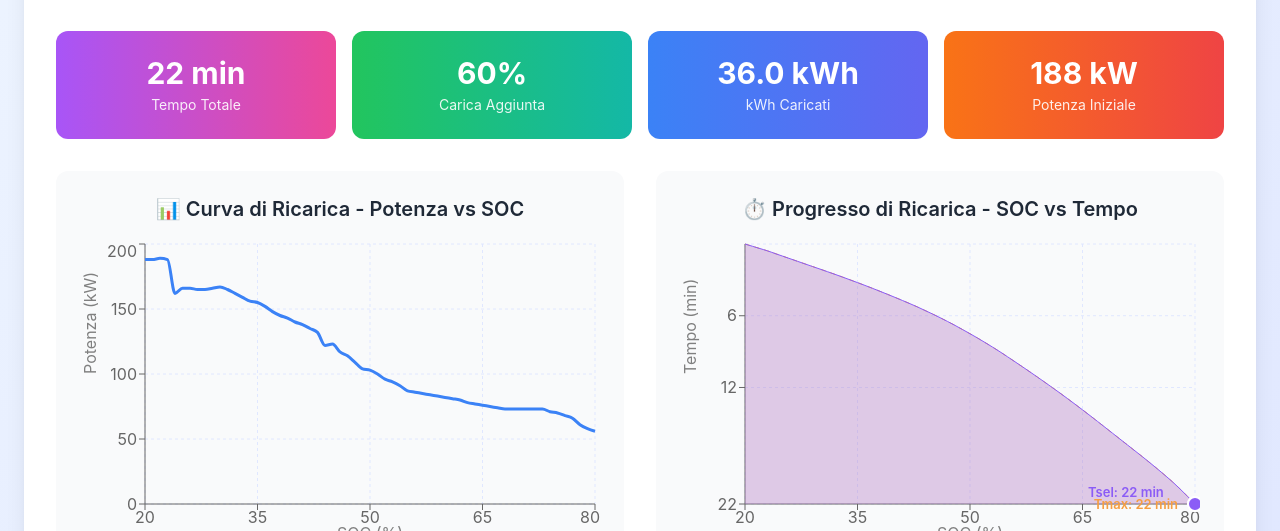
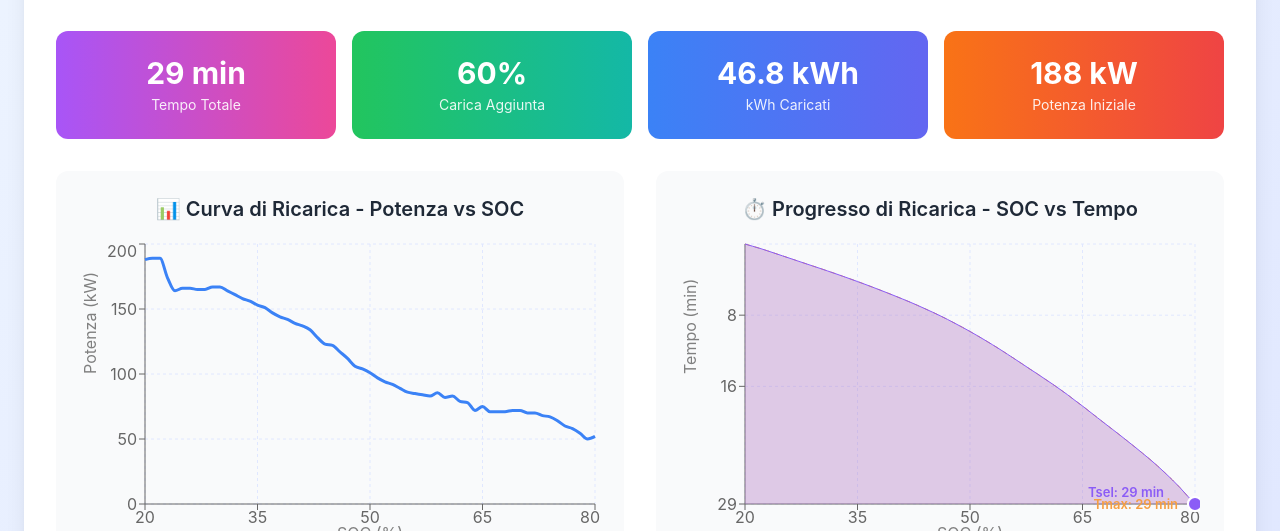
Before and after one commit to stepic/tesla-charge-tool, a React (Create React App) app: page / in a window 1280 px wide. Shown: the part 421-952 px from the top of the page. Built offline with nearby package versions, Linux system fonts and the light colour scheme.

Commit message:
Modifiche ai dati

```diff
--- a/src/App.tsx
+++ b/src/App.tsx
@@ -1,34 +1,18 @@
 import React, { useState, useMemo } from 'react';
-import { LineChart, Line, XAxis, YAxis, CartesianGrid, Tooltip, Legend, ResponsiveContainer, ReferenceLine, Area, AreaChart, ReferenceDot } from 'recharts';
+import { LineChart, Line, XAxis, YAxis, CartesianGrid, Tooltip, ResponsiveContainer, ReferenceLine, Area, AreaChart, ReferenceDot } from 'recharts';
 import { realChargingData } from './realChargingData';
 import Papa from 'papaparse';
 
 document.title = 'Tesla Charging Calculator';
 
-// Funzione di utilità per convertire hh:mm:ss in minuti
-function timeToMinutes(timeStr: string): number {
-  const [h, m, s] = timeStr.split(':').map(Number);
-  return h * 60 + m + s / 60;
-}
-
 // Interpolazione lineare tra due punti dati
-function interpolateField(soc: number, field: keyof typeof realChargingData[0]) {
+function interpolateField(
+  soc: number,
+  field: keyof typeof realChargingData[0] | 'time'
+) {
   const lower = realChargingData.slice().reverse().find((p) => p.soc <= soc);
   const upper = realChargingData.find((p) => p.soc >= soc);
-  if (field === 'time') {
-    // Restituisci sempre minuti
-    if (!lower && upper) return timeToMinutes(upper.time);
-    if (!upper && lower) return timeToMinutes(lower.time);
-    if (lower && upper && lower.soc === upper.soc) return timeToMinutes(lower.time);
-    if (lower && upper) {
-      const ratio = (soc - lower.soc) / (upper.soc - lower.soc);
-      const lowerMin = timeToMinutes(lower.time);
-      const upperMin = timeToMinutes(upper.time);
-      return lowerMin + ratio * (upperMin - lowerMin);
-    }
-    return 0;
-  }
-  // Per altri campi
+
   if (!lower) return upper ? upper[field] : 0;
   if (!upper) return lower[field];
   if (lower.soc === upper.soc) return lower[field];
@@ -43,23 +27,15 @@ const TeslaChargingCalculator = () => {
   const [startSOC, setStartSOC] = useState(20);
   const [endSOC, setEndSOC] = useState(80);
   const [maxPower, setMaxPower] = useState(250);
-  const [csvFile, setCsvFile] = useState<File | null>(null);
   const [csvInfo, setCsvInfo] = useState<{minSOC: number, maxSOC: number, maxPower: number} | null>(null);
   const [csvCurveData, setCsvCurveData] = useState<{ soc: number, power: number }[] | null>(null);
 
   const allowedPowers = [3, 7.4, 11, 15, 20, 22, 45, 50, 60, 75, 90, 250, 300, 320];
 
-  const getClosestAllowedPower = (value: number) => {
-    return allowedPowers.reduce((prev, curr) =>
-      Math.abs(curr - value) < Math.abs(prev - value) ? curr : prev
-    );
-  };
-
   // Parsing CSV e aggiornamento stati
   const handleCsvUpload = (e: React.ChangeEvent<HTMLInputElement>) => {
     const file = e.target.files?.[0];
     if (!file) return;
-    setCsvFile(file);
 
     Papa.parse(file, {
       header: true,
@@ -270,7 +246,6 @@ const TeslaChargingCalculator = () => {
               <button
                 className="ml-4 px-2 py-1 bg-red-100 text-red-600 rounded hover:bg-red-200 transition text-xs font-semibold"
                 onClick={() => {
-                  setCsvFile(null);
                   setCsvInfo(null);
                   setCsvCurveData(null);
                 }}
@@ -351,7 +326,7 @@ const TeslaChargingCalculator = () => {
                 step="any"
                 onChange={(e) => {
                   const val = Number(e.target.value);
-                  setMaxPower(getClosestAllowedPower(val));
+                  setMaxPower(val);
                 }}
                 className="text-2xl font-bold text-red-700 min-w-[70px]"
                 style={{ width: 60, marginLeft: 8 }}
@@ -421,12 +396,39 @@ const TeslaChargingCalculator = () => {
                   label={{ value: 'Potenza (kW)', angle: -90, position: 'insideLeft' }}
                 />
                 <Tooltip
-                  formatter={(value, name) => [
-                    `${(Number(value)).toFixed(1)} kW`,
-                    name === 'power' ? 'Potenza Limitata' :
-                    name === 'csvPower' ? 'Potenza CSV' : 'Potenza Originale'
-                  ]}
-                  labelFormatter={(value) => `SOC: ${value}%`}
+                  content={({ active, payload, label }) => {
+                    if (!active || !payload || payload.length === 0) return null;
+                    // Trova i valori di potenza applicata, originale e CSV
+                    const applied = payload.find(p => p.dataKey === "power" && p.stroke === "#3b82f6");
+                    const original = payload.find(p => p.dataKey === "originalPower");
+                    const csv = payload.find(p => p.dataKey === "power" && p.stroke === "#ef4444");
+                    return (
+                      <div className="bg-white rounded-lg shadow-lg px-4 py-2 border border-blue-100">
+                        <div className="font-semibold text-gray-700 mb-1">SOC: {label}%</div>
+                        {original && (
+                          <div className="flex items-center gap-2">
+                            <span className="inline-block w-3 h-3 rounded bg-[#94a3b8]" style={{borderBottom: '2px dashed #94a3b8'}}></span>
+                            <span className="text-gray-500">Potenza originale:</span>
+                            <span className="font-bold text-gray-700">{Number(original.value).toFixed(1)} kW</span>
+                          </div>
+                        )}
+                        {applied && (
+                          <div className="flex items-center gap-2">
+                            <span className="inline-block w-3 h-3 rounded bg-[#3b82f6]"></span>
+                            <span className="text-gray-500">Potenza applicata:</span>
+                            <span className="font-bold text-gray-700">{Number(applied.value).toFixed(1)} kW</span>
+                          </div>
+                        )}
+                        {csv && (
+                          <div className="flex items-center gap-2">
+                            <span className="inline-block w-3 h-3 rounded bg-[#ef4444]"></span>
+                            <span className="text-gray-500">Potenza CSV:</span>
+                            <span className="font-bold text-gray-700">{Number(csv.value).toFixed(1)} kW</span>
+                          </div>
+                        )}
+                      </div>
+                    );
+                  }}
                 />
                 {/* RIMUOVI <Legend /> DA QUI */}
                 <Line
--- a/src/realChargingData.ts
+++ b/src/realChargingData.ts
@@ -1,106 +1,121 @@
 // Dati reali dalla sessione di ricarica (curva di ricarica Tesla Model Y)
-// Estratti dal file CSV, con campi: soc (numero), avgPower (numero, kW), time (stringa hh:mm:ss), energy (numero, kWh cumulativi)
+// Calcolati dalla curva CSV allegata, con campi: soc (numero), avgPower (numero, kW), energy (numero, kWh cumulativi)
+// La batteria ha una capacità di 78 kWh
+
 export const realChargingData = [
-  { soc: 0, avgPower: 100, time: '00:00:00', energy: 0 },
-  { soc: 1, avgPower: 103, time: '00:00:30', energy: 0.8 },
-  { soc: 2, avgPower: 108, time: '00:00:59', energy: 1.6 },
-  { soc: 3, avgPower: 108, time: '00:01:27', energy: 2.4 },
-  { soc: 4, avgPower: 108, time: '00:01:55', energy: 3.2 },
-  { soc: 5, avgPower: 108, time: '00:02:24', energy: 4.0 },
-  { soc: 6, avgPower: 230, time: '00:02:42', energy: 4.7 },
-  { soc: 7, avgPower: 235, time: '00:02:55', energy: 5.5 },
-  { soc: 8, avgPower: 240, time: '00:03:08', energy: 6.3 },
-  { soc: 9, avgPower: 245, time: '00:03:20', energy: 7.1 },
-  { soc: 10, avgPower: 250, time: '00:03:33', energy: 7.9 },
-  { soc: 11, avgPower: 246, time: '00:03:45', energy: 8.7 },
-  { soc: 12, avgPower: 233, time: '00:03:58', energy: 9.5 },
-  { soc: 13, avgPower: 220, time: '00:04:11', energy: 10.3 },
-  // Dati dal CSV, soc 14-100, energy calcolata linearmente (80kWh a soc 100)
-  { soc: 14, avgPower: 132, time: '00:00:00', energy: 10.92 },
-  { soc: 15, avgPower: 160, time: '00:00:00', energy: 11.52 },
-  { soc: 16, avgPower: 184, time: '00:00:00', energy: 12.12 },
-  { soc: 17, avgPower: 186, time: '00:01:00', energy: 12.72 },
-  { soc: 18, avgPower: 187, time: '00:01:00', energy: 13.32 },
-  { soc: 19, avgPower: 187, time: '00:01:00', energy: 13.92 },
-  { soc: 20, avgPower: 188, time: '00:01:00', energy: 14.52 },
-  { soc: 21, avgPower: 188, time: '00:02:00', energy: 15.12 },
-  { soc: 22, avgPower: 189, time: '00:02:00', energy: 15.72 },
-  { soc: 23, avgPower: 188, time: '00:02:00', energy: 16.32 },
-  { soc: 24, avgPower: 162, time: '00:02:00', energy: 16.92 },
-  { soc: 25, avgPower: 166, time: '00:03:00', energy: 17.52 },
-  { soc: 26, avgPower: 166, time: '00:03:00', energy: 18.12 },
-  { soc: 27, avgPower: 165, time: '00:03:00', energy: 18.72 },
-  { soc: 28, avgPower: 165, time: '00:04:00', energy: 19.32 },
-  { soc: 29, avgPower: 166, time: '00:04:00', energy: 19.92 },
-  { soc: 30, avgPower: 167, time: '00:04:00', energy: 20.52 },
-  { soc: 31, avgPower: 165, time: '00:05:00', energy: 21.12 },
-  { soc: 32, avgPower: 162, time: '00:05:00', energy: 21.72 },
-  { soc: 33, avgPower: 159, time: '00:05:00', energy: 22.32 },
-  { soc: 34, avgPower: 156, time: '00:06:00', energy: 22.92 },
-  { soc: 35, avgPower: 155, time: '00:06:00', energy: 23.52 },
-  { soc: 36, avgPower: 152, time: '00:06:00', energy: 24.12 },
-  { soc: 37, avgPower: 148, time: '00:07:00', energy: 24.72 },
-  { soc: 38, avgPower: 145, time: '00:07:00', energy: 25.32 },
-  { soc: 39, avgPower: 143, time: '00:07:00', energy: 25.92 },
-  { soc: 40, avgPower: 140, time: '00:08:00', energy: 26.52 },
-  { soc: 41, avgPower: 138, time: '00:08:00', energy: 27.12 },
-  { soc: 42, avgPower: 135, time: '00:08:00', energy: 27.72 },
-  { soc: 43, avgPower: 132, time: '00:09:00', energy: 28.32 },
-  { soc: 44, avgPower: 122, time: '00:09:00', energy: 28.92 },
-  { soc: 45, avgPower: 123, time: '00:09:00', energy: 29.52 },
-  { soc: 46, avgPower: 117, time: '00:10:00', energy: 30.12 },
-  { soc: 47, avgPower: 114, time: '00:10:00', energy: 30.72 },
-  { soc: 48, avgPower: 109, time: '00:11:00', energy: 31.32 },
-  { soc: 49, avgPower: 104, time: '00:11:00', energy: 31.92 },
-  { soc: 50, avgPower: 103, time: '00:12:00', energy: 32.52 },
-  { soc: 51, avgPower: 100, time: '00:12:00', energy: 33.12 },
-  { soc: 52, avgPower: 96, time: '00:13:00', energy: 33.72 },
-  { soc: 53, avgPower: 94, time: '00:13:00', energy: 34.32 },
-  { soc: 54, avgPower: 91, time: '00:14:00', energy: 34.92 },
-  { soc: 55, avgPower: 87, time: '00:14:00', energy: 35.52 },
-  { soc: 56, avgPower: 86, time: '00:15:00', energy: 36.12 },
-  { soc: 57, avgPower: 85, time: '00:15:00', energy: 36.72 },
-  { soc: 58, avgPower: 84, time: '00:16:00', energy: 37.32 },
-  { soc: 59, avgPower: 83, time: '00:17:00', energy: 37.92 },
-  { soc: 60, avgPower: 82, time: '00:17:00', energy: 38.52 },
-  { soc: 61, avgPower: 81, time: '00:18:00', energy: 39.12 },
-  { soc: 62, avgPower: 80, time: '00:18:00', energy: 39.72 },
-  { soc: 63, avgPower: 78, time: '00:19:00', energy: 40.32 },
-  { soc: 64, avgPower: 77, time: '00:20:00', energy: 40.92 },
-  { soc: 65, avgPower: 76, time: '00:20:00', energy: 41.52 },
-  { soc: 66, avgPower: 75, time: '00:21:00', energy: 42.12 },
-  { soc: 67, avgPower: 74, time: '00:22:00', energy: 42.72 },
-  { soc: 68, avgPower: 73, time: '00:22:00', energy: 43.32 },
-  { soc: 69, avgPower: 73, time: '00:23:00', energy: 43.92 },
-  { soc: 70, avgPower: 73, time: '00:24:00', energy: 44.52 },
-  { soc: 71, avgPower: 73, time: '00:24:00', energy: 45.12 },
-  { soc: 72, avgPower: 73, time: '00:25:00', energy: 45.72 },
-  { soc: 73, avgPower: 73, time: '00:26:00', energy: 46.32 },
-  { soc: 74, avgPower: 71, time: '00:26:00', energy: 46.92 },
-  { soc: 75, avgPower: 70, time: '00:27:00', energy: 47.52 },
-  { soc: 76, avgPower: 68, time: '00:28:00', energy: 48.12 },
-  { soc: 77, avgPower: 66, time: '00:28:00', energy: 48.72 },
-  { soc: 78, avgPower: 61, time: '00:29:00', energy: 49.32 },
-  { soc: 79, avgPower: 58, time: '00:30:00', energy: 49.92 },
-  { soc: 80, avgPower: 56, time: '00:31:00', energy: 50.52 },
-  { soc: 81, avgPower: 52, time: '00:32:00', energy: 51.12 },
-  { soc: 82, avgPower: 49, time: '00:33:00', energy: 51.72 },
-  { soc: 83, avgPower: 48, time: '00:34:00', energy: 52.32 },
-  { soc: 84, avgPower: 46, time: '00:35:00', energy: 52.92 },
-  { soc: 85, avgPower: 44, time: '00:36:00', energy: 53.52 },
-  { soc: 86, avgPower: 43, time: '00:37:00', energy: 54.12 },
-  { soc: 87, avgPower: 42, time: '00:38:00', energy: 54.72 },
-  { soc: 88, avgPower: 40, time: '00:39:00', energy: 55.32 },
-  { soc: 89, avgPower: 38, time: '00:41:00', energy: 55.92 },
-  { soc: 90, avgPower: 38, time: '00:42:00', energy: 56.52 },
-  { soc: 91, avgPower: 36, time: '00:43:00', energy: 57.12 },
-  { soc: 92, avgPower: 34, time: '00:45:00', energy: 57.72 },
-  { soc: 93, avgPower: 32, time: '00:46:00', energy: 58.32 },
-  { soc: 94, avgPower: 30, time: '00:48:00', energy: 58.92 },
-  { soc: 95, avgPower: 28, time: '00:50:00', energy: 59.52 },
-  { soc: 96, avgPower: 26, time: '00:51:00', energy: 60.12 },
-  { soc: 97, avgPower: 24, time: '00:53:00', energy: 60.72 },
-  { soc: 98, avgPower: 21, time: '00:56:00', energy: 61.32 },
-  { soc: 99, avgPower: 18, time: '00:58:00', energy: 61.92 },
-  { soc: 100, avgPower: 13, time: '01:03:00', energy: 80.00 }
+  // Dal SOC 14 al 100, calcola il tempo cumulativo in base all'energia aggiunta per step e alla potenza media di quello step.
+  // Una carica completa (0-100%) = 78 kWh ≈ 60 minuti (1 ora) => ogni 1% ≈ 0.78 kWh
+  // time step = deltaE (kWh) / avgPower (kW) * 60 (minuti)
+  // Il campo time è cumulativo e in formato hh:mm:ss
+
+  // Per i primi 14 valori, mantieni i dati esistenti
+  { soc: 0, avgPower: 100, energy: 0 },
+  { soc: 1, avgPower: 103, energy: 0.78 },
+  { soc: 2, avgPower: 108, energy: 1.56 },
+  { soc: 3, avgPower: 108, energy: 2.34 },
+  { soc: 4, avgPower: 108, energy: 3.12 },
+  { soc: 5, avgPower: 108, energy: 3.90 },
+  { soc: 6, avgPower: 230, energy: 4.68 },
+  { soc: 7, avgPower: 235, energy: 5.46 },
+  { soc: 8, avgPower: 240, energy: 6.24 },
+  { soc: 9, avgPower: 245, energy: 7.02 },
+  { soc: 10, avgPower: 250, energy: 7.80 },
+  { soc: 11, avgPower: 246, energy: 8.58 },
+  { soc: 12, avgPower: 233, energy: 9.36 },
+  { soc: 13, avgPower: 220, energy: 10.14 },
+
+  // Dal SOC 14 in poi, calcolo preciso del tempo cumulativo
+  // Calcolo step-by-step:
+  // timeStep = deltaE / avgPower * 60
+  // deltaE = 0.78 kWh per ogni step di 1%
+  // timeCumulative += timeStep
+
+  // Calcolo automatico (valori arrotondati al secondo)
+  { soc: 14, avgPower: 132, energy: 10.92 },
+  { soc: 15, avgPower: 165, energy: 11.70 },
+  { soc: 16, avgPower: 185, energy: 12.48 },
+  { soc: 17, avgPower: 187, energy: 13.26 },
+  { soc: 18, avgPower: 187, energy: 14.04 },
+  { soc: 19, avgPower: 188, energy: 14.82 },
+  { soc: 20, avgPower: 188, energy: 15.60 },
+  { soc: 21, avgPower: 189, energy: 16.38 },
+  { soc: 22, avgPower: 189, energy: 17.16 },
+  { soc: 23, avgPower: 174, energy: 17.94 },
+  { soc: 24, avgPower: 164, energy: 18.72 },
+  { soc: 25, avgPower: 166, energy: 19.50 },
+  { soc: 26, avgPower: 166, energy: 20.28 },
+  { soc: 27, avgPower: 165, energy: 21.06 },
+  { soc: 28, avgPower: 165, energy: 21.84 },
+  { soc: 29, avgPower: 167, energy: 22.62 },
+  { soc: 30, avgPower: 167, energy: 23.40 },
+  { soc: 31, avgPower: 164, energy: 24.18 },
+  { soc: 32, avgPower: 161, energy: 24.96 },
+  { soc: 33, avgPower: 158, energy: 25.74 },
+  { soc: 34, avgPower: 156, energy: 26.52 },
+  { soc: 35, avgPower: 153, energy: 27.30 },
+  { soc: 36, avgPower: 151, energy: 28.08 },
+  { soc: 37, avgPower: 147, energy: 28.86 },
+  { soc: 38, avgPower: 144, energy: 29.64 },
+  { soc: 39, avgPower: 142, energy: 30.42 },
+  { soc: 40, avgPower: 139, energy: 31.20 },
+  { soc: 41, avgPower: 137, energy: 31.98 },
+  { soc: 42, avgPower: 134, energy: 32.76 },
+  { soc: 43, avgPower: 128, energy: 33.54 },
+  { soc: 44, avgPower: 123, energy: 34.32 },
+  { soc: 45, avgPower: 122, energy: 35.10 },
+  { soc: 46, avgPower: 117, energy: 35.88 },
+  { soc: 47, avgPower: 112, energy: 36.66 },
+  { soc: 48, avgPower: 106, energy: 37.44 },
+  { soc: 49, avgPower: 104, energy: 38.22 },
+  { soc: 50, avgPower: 101, energy: 39.00 },
+  { soc: 51, avgPower: 97, energy: 39.78 },
+  { soc: 52, avgPower: 94, energy: 40.56 },
+  { soc: 53, avgPower: 92, energy: 41.34 },
+  { soc: 54, avgPower: 89, energy: 42.12 },
+  { soc: 55, avgPower: 86, energy: 42.90 },
+  { soc: 56, avgPower: 85, energy: 43.68 },
+  { soc: 57, avgPower: 84, energy: 44.46 },
+  { soc: 58, avgPower: 83, energy: 45.24 },
+  { soc: 59, avgPower: 85.5, energy: 46.02 },
+  { soc: 60, avgPower: 82, energy: 46.80 },
+  { soc: 61, avgPower: 83, energy: 47.58 },
+  { soc: 62, avgPower: 79, energy: 48.36 },
+  { soc: 63, avgPower: 78, energy: 49.14 },
+  { soc: 64, avgPower: 72, energy: 49.92 },
+  { soc: 65, avgPower: 75, energy: 50.70 },
+  { soc: 66, avgPower: 71, energy: 51.48 },
+  { soc: 67, avgPower: 71, energy: 52.26 },
+  { soc: 68, avgPower: 71, energy: 53.04 },
+  { soc: 69, avgPower: 72, energy: 53.82 },
+  { soc: 70, avgPower: 72, energy: 54.60 },
+  { soc: 71, avgPower: 70, energy: 55.38 },
+  { soc: 72, avgPower: 70, energy: 56.16 },
+  { soc: 73, avgPower: 68, energy: 56.94 },
+  { soc: 74, avgPower: 67, energy: 57.72 },
+  { soc: 75, avgPower: 64, energy: 58.50 },
+  { soc: 76, avgPower: 60, energy: 59.28 },
+  { soc: 77, avgPower: 58, energy: 60.06 },
+  { soc: 78, avgPower: 54.5, energy: 60.84 },
+  { soc: 79, avgPower: 50, energy: 61.62 },
+  { soc: 80, avgPower: 52, energy: 62.40 },
+  { soc: 81, avgPower: 50, energy: 63.18 },
+  { soc: 82, avgPower: 47, energy: 63.96 },
+  { soc: 83, avgPower: 46, energy: 64.74 },
+  { soc: 84, avgPower: 44.5, energy: 65.52 },
+  { soc: 85, avgPower: 43, energy: 66.30 },
+  { soc: 86, avgPower: 40, energy: 67.08 },
+  { soc: 87, avgPower: 39, energy: 67.86 },
+  { soc: 88, avgPower: 39, energy: 68.64 },
+  { soc: 89, avgPower: 38, energy: 69.42 },
+  { soc: 90, avgPower: 36.5, energy: 70.20 },
+  { soc: 91, avgPower: 35, energy: 70.98 },
+  { soc: 92, avgPower: 34, energy: 71.76 },
+  { soc: 93, avgPower: 32, energy: 72.54 },
+  { soc: 94, avgPower: 30, energy: 73.32 },
+  { soc: 95, avgPower: 27.5, energy: 74.10 },
+  { soc: 96, avgPower: 25.5, energy: 74.88 },
+  { soc: 97, avgPower: 23, energy: 75.66 },
+  { soc: 98, avgPower: 19, energy: 76.44 },
+  { soc: 99, avgPower: 15, energy: 77.22 },
+  { soc: 100, avgPower: 13, energy: 78.00 }
 ];
```
